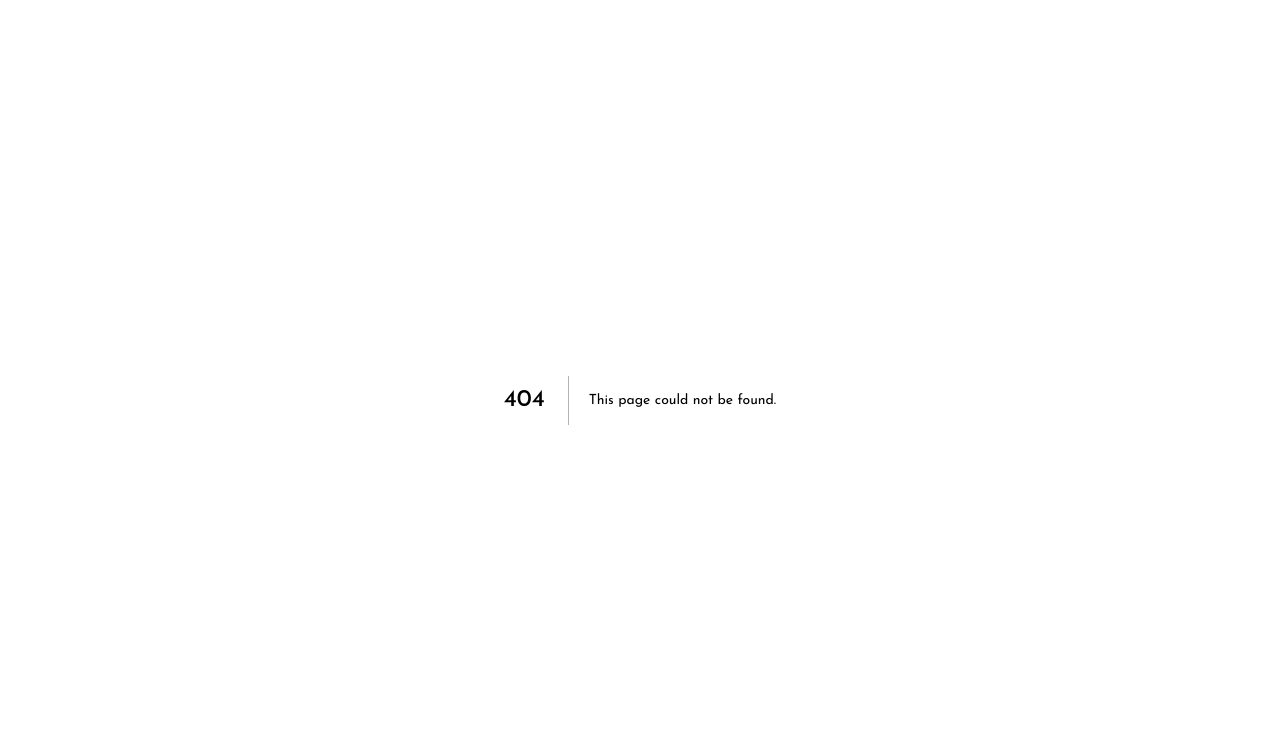
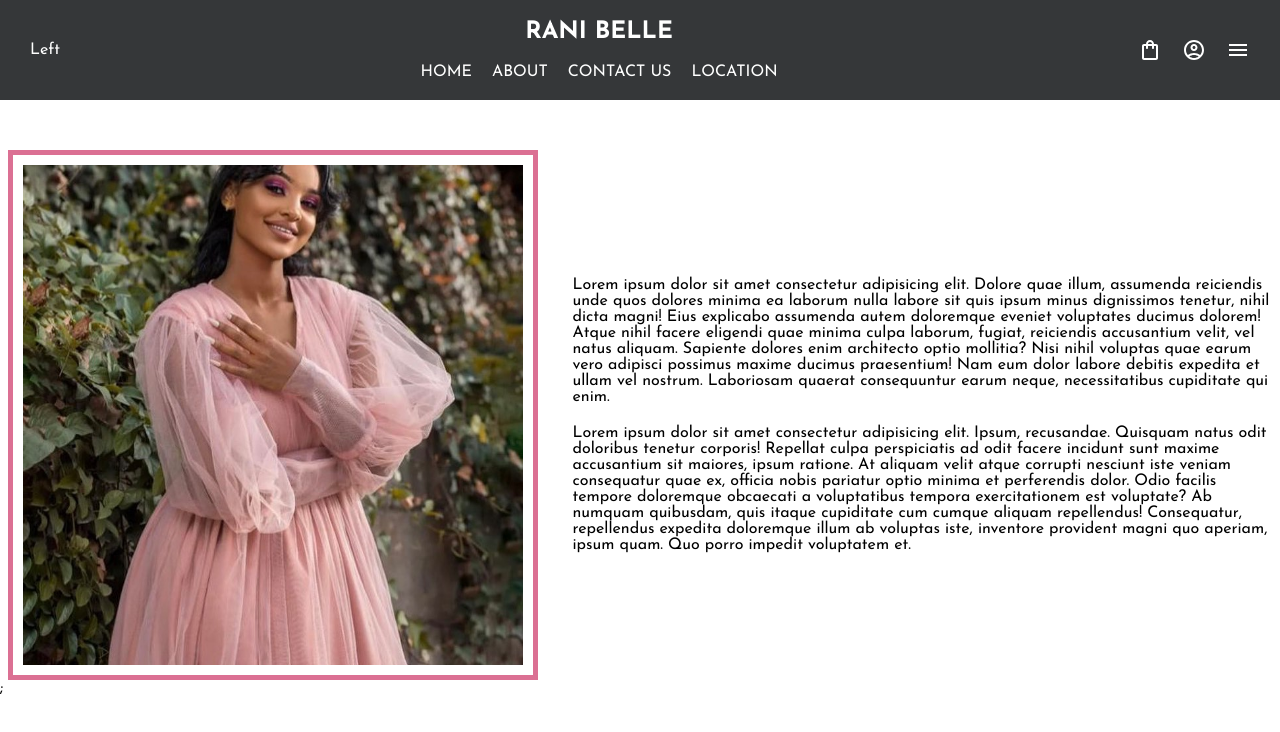
Before and after one commit to Yohannes-H/RaniBelle-Clothing, a Next.js app: page /about in a window 1280 px wide. Before the commit this address had no page. Shown: the top 732 px of the page. Built offline with nearby package versions, Linux system fonts and the light colour scheme; grey boxes are pictures that could not be loaded.

Commit message:
About page is updated

```diff
--- a/components/Drawer.jsx
+++ b/components/Drawer.jsx
@@ -2,7 +2,11 @@ import { style } from "@mui/system";
 import React, { useLayoutEffect } from "react";
 import CloseOutlinedIcon from "@mui/icons-material/CloseOutlined";
 import { gsap } from "gsap";
+import { useRouter } from "next/router";
+
 function Drawer() {
+  const router = useRouter();
+
   const TL = gsap.timeline({ defaults: { duration: 1 } });
 
   useLayoutEffect(() => {}, []);
@@ -11,7 +15,21 @@ function Drawer() {
     TL.to(".sliderContainer", { display: "none", duration: 0 });
     TL.to(".drawer", { x: "100%" });
     //TL.to(".wrapper", { scale: 1, x: "0%" }, "-=1");
-    TL.to(".wrapper", { x: "0%" }, "-=1.2");
+    if (router.pathname === "/") {
+      TL.to(
+        ".wrapper",
+        {
+          x: "0%",
+          position: "static",
+          // height: "auto", overflowY: "auto"
+        },
+        "-=1.2"
+      );
+    }
+    //or
+    if (router.pathname === "/about") {
+      TL.to(".about", { x: "0%", position: "static" }, "-=1.2");
+    }
     TL.to(".navContainer", { position: "fixed" });
     // TL.to(".wrapper", { display: "block", duration: 0 }, "-=1");
   }
--- a/components/Navbar.jsx
+++ b/components/Navbar.jsx
@@ -5,16 +5,34 @@ import Data from "../data/NavigationData";
 import ShoppingBagOutlinedIcon from "@mui/icons-material/ShoppingBagOutlined";
 import MenuOutlinedIcon from "@mui/icons-material/MenuOutlined";
 import AccountCircleOutlinedIcon from "@mui/icons-material/AccountCircleOutlined";
+import { useRouter } from "next/router";
 function Navbar() {
+  const router = useRouter();
+
   const TL = gsap.timeline({ defaults: { duration: 1 } });
   function openDrawer() {
     TL.to(".sliderContainer", { display: "none", duration: 0 });
-    // TL.to(".wrapper", { display: "none", duration: 0 });
-    // TL.to(".wrapper", { scale: 0.9, duration: 1.5 });
-    TL.to(".wrapper", { x: "-100%", duration: 1.5 });
+
+    if (router.pathname === "/") {
+      TL.to(".wrapper", {
+        x: "-100%",
+        position: "absolute",
+        // height: "100vh",
+        // overflow: "hidden",
+        duration: 1.5,
+      });
+    }
+
+    //or
+    else if (router.pathname === "/about") {
+      TL.to(".about", {
+        x: "-100%",
+        position: "absolute",
+        duration: 1.5,
+      });
+    }
 
     TL.to(".drawer", { x: "0%" }, "-=1.5");
-    //    TL.to(".wrapper", { display: "none", duration: 0 });
   }
 
   return (
--- a/components/Slider.jsx
+++ b/components/Slider.jsx
@@ -10,7 +10,7 @@ function Slider() {
 
   useLayoutEffect(() => {
     TL.to(slider1.current, { y: "-100%", duration: 2, delay: 2 });
-    TL.to(".home", { y: "0%", duration: 2 }, "-=2.78");
+    //TL.to(".home", { y: "0%", duration: 2 }, "-=2.78");
     //TL.to(".home", { visibility: "visible" }, "-=2");
     // TL.to(slider2.current, { y: "-100%", duration: 2.5 });
   }, []);
--- a/pages/_app.js
+++ b/pages/_app.js
@@ -6,8 +6,15 @@ import "../styles/Slider.css";
 import "../styles/SlideShow.css";
 import "../styles/Category.css";
 import "../styles/MiddleSection.css";
+import "../styles/About.css";
+import Drawer from "../components/Drawer";
 function MyApp({ Component, pageProps }) {
-  return <Component {...pageProps} />;
+  return (
+    <>
+      <Drawer />
+      <Component {...pageProps} />;
+    </>
+  );
 }
 
 export default MyApp;
--- /dev/null
+++ b/pages/about/index.jsx
@@ -0,0 +1,52 @@
+import React from "react";
+import Image from "next/image";
+import Navbar from "../../components/Navbar";
+import Drawer from "../../components/Navbar";
+function About() {
+  return (
+    <div className="about">
+      <Drawer />
+      <Navbar />
+      <div className="aboutContentHolder">
+        <div className="aboutImageContainer">
+          <Image
+            src={"/album/img7.jpg"}
+            width="500px"
+            height="500px"
+            className="aboutImage"
+          />
+        </div>
+        <div className="textContent">
+          <p>
+            Lorem ipsum dolor sit amet consectetur adipisicing elit. Dolore quae
+            illum, assumenda reiciendis unde quos dolores minima ea laborum
+            nulla labore sit quis ipsum minus dignissimos tenetur, nihil dicta
+            magni! Eius explicabo assumenda autem doloremque eveniet voluptates
+            ducimus dolorem! Atque nihil facere eligendi quae minima culpa
+            laborum, fugiat, reiciendis accusantium velit, vel natus aliquam.
+            Sapiente dolores enim architecto optio mollitia? Nisi nihil voluptas
+            quae earum vero adipisci possimus maxime ducimus praesentium! Nam
+            eum dolor labore debitis expedita et ullam vel nostrum. Laboriosam
+            quaerat consequuntur earum neque, necessitatibus cupiditate qui
+            enim.
+          </p>
+          <p>
+            Lorem ipsum dolor sit amet consectetur adipisicing elit. Ipsum,
+            recusandae. Quisquam natus odit doloribus tenetur corporis! Repellat
+            culpa perspiciatis ad odit facere incidunt sunt maxime accusantium
+            sit maiores, ipsum ratione. At aliquam velit atque corrupti nesciunt
+            iste veniam consequatur quae ex, officia nobis pariatur optio minima
+            et perferendis dolor. Odio facilis tempore doloremque obcaecati a
+            voluptatibus tempora exercitationem est voluptate? Ab numquam
+            quibusdam, quis itaque cupiditate cum cumque aliquam repellendus!
+            Consequatur, repellendus expedita doloremque illum ab voluptas iste,
+            inventore provident magni quo aperiam, ipsum quam. Quo porro impedit
+            voluptatem et.
+          </p>
+        </div>
+      </div>
+    </div>
+  );
+}
+
+export default About;
--- a/pages/index.js
+++ b/pages/index.js
@@ -20,7 +20,7 @@ export default function Home() {
           <Category />
         </div>
 
-        <Drawer />
+        {/* <Drawer /> */}
       </div>
     </>
   );
--- /dev/null
+++ b/styles/About.css
@@ -0,0 +1,25 @@
+.aboutContentHolder {
+  display: flex;
+  margin-top: 150px;
+  gap: 20px;
+  justify-content: space-around;
+}
+
+.aboutImageContainer {
+  width: 530px;
+  height: 530px;
+  border: 5px solid palevioletred;
+  padding: 10px 10px;
+}
+
+.textContent {
+  display: flex;
+  gap: 20px;
+  flex-direction: column;
+  justify-content: center;
+  align-items: center;
+  width: 700px;
+}
+.aboutImage {
+  object-fit: cover;
+}
--- a/styles/Home.css
+++ b/styles/Home.css
@@ -2,6 +2,6 @@
   /* position: relative; */
   /* overflow: hidden; */
   overflow-x: hidden;
-  /* visibility: hidden; */
-  transform: translateY(100%);
+
+  /* transform: translateY(100%); */
 }
--- a/styles/globals.css
+++ b/styles/globals.css
@@ -7,7 +7,7 @@
   font-family: "Josefin Sans", sans-serif;
 }
 body {
-  background-color: black;
+  background-color: white;
 }
 img {
   transition: all 200ms ease;
```
